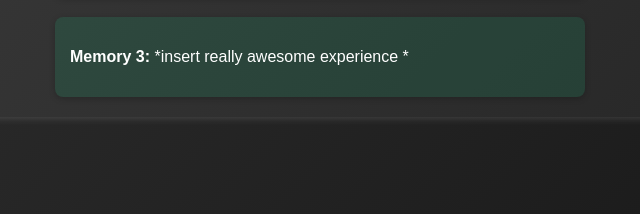
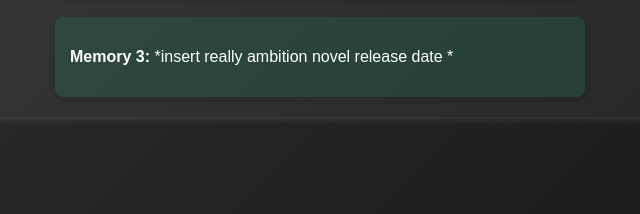
Before and after one commit to valeriefm/valeriefm.github.io, a plain HTML site: page art_memories.html in a window 1280 px wide. Shown: the part 753-967 px from the top of the page, 320-960 px from the left. Drawn offline with Linux system fonts and the light colour scheme.

Commit message:
Update art_memories.html

```diff
--- a/art_memories.html
+++ b/art_memories.html
@@ -98,7 +98,7 @@
           <p><strong>Memory 2:</strong> My first album "Singularity" releases on October 18, 2025.</p>
         </div>
         <div class="memory-item">
-          <p><strong>Memory 3:</strong> *insert really awesome experience * </p>
+          <p><strong>Memory 3:</strong> *insert really ambition novel release date * </p>
         </div>
         <!-- Add more memory items as needed -->
       </div>
```
